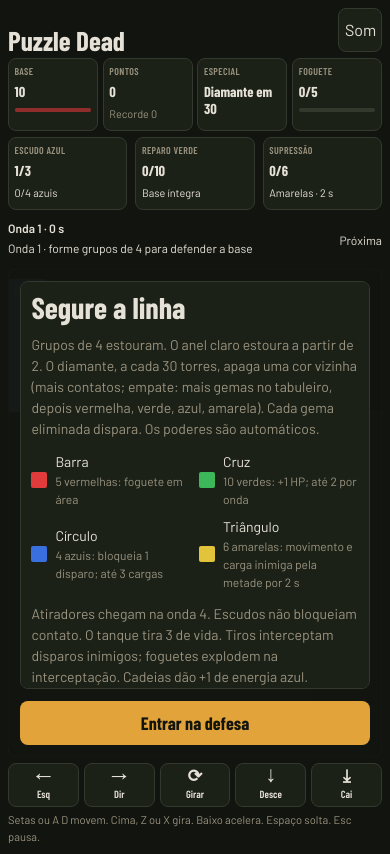
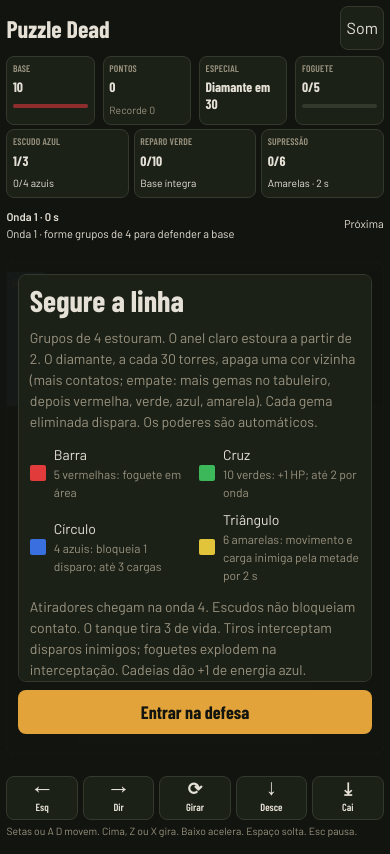
Before and after one commit to mmlo/Puzzle-Dead-Defense, a plain HTML site: page index.html in a window 390 px wide. Drawn offline with nearby package versions, Linux system fonts and the light colour scheme.

Commit message:
fix: fit game layout to viewport on desktop and mobile

```diff
--- a/game.js
+++ b/game.js
@@ -1643,6 +1643,14 @@
 	const canvas = document.querySelector("#field");
 	const ctx = canvas?.getContext("2d");
 	if (!canvas || !ctx) throw new Error("Canvas #field ausente em index.html");
+	const stage = canvas.parentElement;
+	const arena = stage.parentElement;
+	new ResizeObserver(([entry]) => {
+		const { width, height } = entry.contentRect;
+		const scale = Math.max(0, Math.min(width / 420, height / 548));
+		stage.style.width = `${420 * scale}px`;
+		stage.style.height = `${548 * scale}px`;
+	}).observe(arena);
 	const input = new Input();
 	const sim = createSim(Math.random() * 1e9 | 0);
 	const hpEl = must("#hp");
@@ -1799,13 +1807,13 @@
 	let last = performance.now();
 	const loop = (now) => {
 		const dpr = Math.min(window.devicePixelRatio || 1, 2);
-		const width = Math.floor(420 * dpr);
-		const height = Math.floor(548 * dpr);
+		const width = Math.max(1, Math.round(canvas.clientWidth * dpr));
+		const height = Math.max(1, Math.round(canvas.clientHeight * dpr));
 		if (canvas.width !== width || canvas.height !== height) {
 			canvas.width = width;
 			canvas.height = height;
 		}
-		ctx.setTransform(dpr, 0, 0, dpr, 0, 0);
+		ctx.setTransform(width / 420, 0, 0, height / 548, 0, 0);
 		const dt = Math.min(.1, (now - last) / 1e3);
 		last = now;
 		const actions = input.sample();
--- a/index.html
+++ b/index.html
@@ -203,27 +203,75 @@
       .actions { display: flex; flex-wrap: wrap; gap: .5rem; }
       .actions button { min-height: 2.75rem; }
       button:focus-visible, select:focus-visible { outline: 3px solid var(--accent); outline-offset: 3px; }
-      @media (max-width: 600px) {
-        .page { padding: .5rem; gap: .35rem; }
+      @media (prefers-reduced-motion: reduce) {
+        .meter i { transition: none; }
+      }
+      /* The arena receives the remaining viewport height; HUD never scrolls away. */
+      .page {
+        width: min(70rem, 100%); height: 100vh; height: 100dvh;
+        display: grid; grid-template-columns: 17rem minmax(0, 1fr);
+        grid-template-rows: auto minmax(0, 1fr) auto auto;
+        grid-template-areas: "header header" "sidebar arena" "sidebar pad" "sidebar footer";
+        gap: .75rem; padding: .75rem;
+      }
+      header { grid-area: header; align-items: center; }
+      .sidebar { grid-area: sidebar; min-height: 0; display: flex; flex-direction: column; gap: .75rem; overflow-y: auto; }
+      .sidebar .stats { grid-template-columns: repeat(2, minmax(0, 1fr)); }
+      .sidebar .powers { grid-template-columns: 1fr; }
+      .sidebar .powers .stat { display: grid; grid-template-columns: 1fr auto; align-items: center; }
+      .sidebar .powers small { grid-column: 1 / -1; }
+      .preview-row { gap: .5rem; }
+      .preview-row > div:first-child { flex: 1; min-width: 0; }
+      #notice { min-height: 0; font-size: .85rem; }
+      .arena { grid-area: arena; min-width: 0; min-height: 0; display: grid; place-items: center; }
+      .stage { margin: 0; min-width: 0; max-width: 100%; aspect-ratio: 420 / 548; }
+      canvas { width: 100%; height: 100%; }
+      .pad { grid-area: pad; }
+      .controls-footer { grid-area: footer; align-items: center; }
+      .controls-footer .hint { font-size: .75rem; }
+      #overlay { justify-content: center; gap: .5rem; }
+      #overlay .card { min-height: 0; flex: 0 1 auto; }
+      #action { flex-shrink: 0; margin: 0; }
+      .actions { flex-shrink: 0; }
+      .actions:has(button:not([hidden])) { padding-bottom: .15rem; }
+      @media (max-width: 699px) and (orientation: portrait) {
+        .page { width: 100%; padding: .4rem; gap: .35rem; grid-template-columns: minmax(0, 1fr);
+          grid-template-rows: auto auto minmax(0, 1fr) auto auto;
+          grid-template-areas: "header" "sidebar" "arena" "pad" "footer"; }
+        h1 { font-size: 1.5rem; }
         .kicker { display: none; }
-        h1 { font-size: 1.7rem; }
-        .stats { grid-template-columns: repeat(4, 1fr); gap: .3rem; }
-        .stat { padding: .35rem; }
-        .stat p { font-size: .62rem; letter-spacing: .04em; }
-        .stat strong, .stat span.num { font-size: .9rem; }
-        .stat .hint, .stat small { font-size: .68rem; }
-        .powers .stat { padding: .35rem; }
-        #notice { min-height: 2em; font-size: .75rem; }
-        #next span { width: 1rem; height: 1rem; line-height: 1rem; font-size: .75rem; }
-        .preview-row small, #wave { font-size: .75rem; }
-        .stage { width: min(100%, calc((100svh - 330px) * .7664)); min-width: 200px; margin-inline: auto; }
-        .row > .hint { font-size: .7rem; }
+        .sidebar { overflow: visible; gap: .3rem; }
+        .sidebar .stats { grid-template-columns: repeat(4, minmax(0, 1fr)); }
+        .sidebar .powers { grid-template-columns: repeat(3, minmax(0, 1fr)); gap: .3rem; }
+        .sidebar .powers .stat { display: block; }
+        .stat, .sidebar .powers .stat { padding: .25rem .35rem; }
+        .stat p { font-size: .6rem; letter-spacing: .02em; }
+        .stat strong, .stat span.num { font-size: .85rem; }
+        .stat small, .stat .hint { font-size: .65rem; }
+        .preview-row { align-items: center; }
+        #notice { font-size: .7rem; line-height: 1.2; }
+        #next { flex-direction: row; }
+        #next span { width: 1rem; height: 1rem; line-height: 1rem; }
+        .preview-row small, #wave { font-size: .7rem; }
+        .controls-footer .hint { font-size: .65rem; line-height: 1.2; }
         .pad { gap: .3rem; }
         .pad button { font-size: .65rem; }
         .card { padding: .65rem; }
       }
-      @media (prefers-reduced-motion: reduce) {
-        .meter i { transition: none; }
+      @media (max-height: 600px) and (orientation: landscape) {
+        .page { grid-template-columns: 13rem minmax(0, 1fr); gap: .35rem; padding: .35rem; }
+        .kicker { display: none; }
+        h1 { font-size: 1.4rem; }
+        .sidebar { gap: .3rem; }
+        .stat, .sidebar .powers .stat { padding: .2rem .4rem; }
+        .stat p { font-size: .65rem; }
+        .stat strong, .stat span.num { font-size: .85rem; margin-top: 0; }
+        .stat small, .stat .hint, #notice { font-size: .65rem; }
+        .sidebar .powers { gap: .3rem; }
+        .sidebar .stat { line-height: 1.15; }
+        #notice { line-height: 1.15; }
+        #next { flex-direction: row; }
+        #next span { width: 1rem; height: 1rem; line-height: 1rem; }
       }
     </style>
   </head>
@@ -237,6 +285,7 @@
         <button id="mute" class="icon-btn" type="button" aria-label="Silenciar">Som</button>
       </header>
 
+      <aside class="sidebar" aria-label="Estado da partida">
       <section class="stats" aria-label="Painel">
         <div class="stat">
           <p>Base</p>
@@ -269,6 +318,8 @@
         <div><small>Próxima</small><div id="next" aria-label="Próxima torre"></div></div>
       </div>
 
+      </aside>
+      <div class="arena">
       <div class="stage">
         <canvas id="field" width="420" height="548" aria-label="Campo de defesa">
           Seu navegador precisa de canvas para jogar.
@@ -307,6 +358,7 @@
           </div>
         </div>
       </div>
+      </div>
 
       <div class="pad">
         <button type="button" data-hold="left" aria-label="Esquerda"><b>←</b>Esq</button>
@@ -316,7 +368,7 @@
         <button type="button" data-tap="hard" aria-label="Queda imediata"><b>⤓</b>Cai</button>
       </div>
 
-      <div class="row">
+      <div class="row controls-footer">
         <p class="hint">Setas ou A D movem. Cima, Z ou X gira. Baixo acelera. Espaço solta. Esc pausa.</p>
         <button id="pause" class="text-btn" type="button" hidden>Pausa</button>
       </div>
```
Also changed, not shown: 2 other files.
